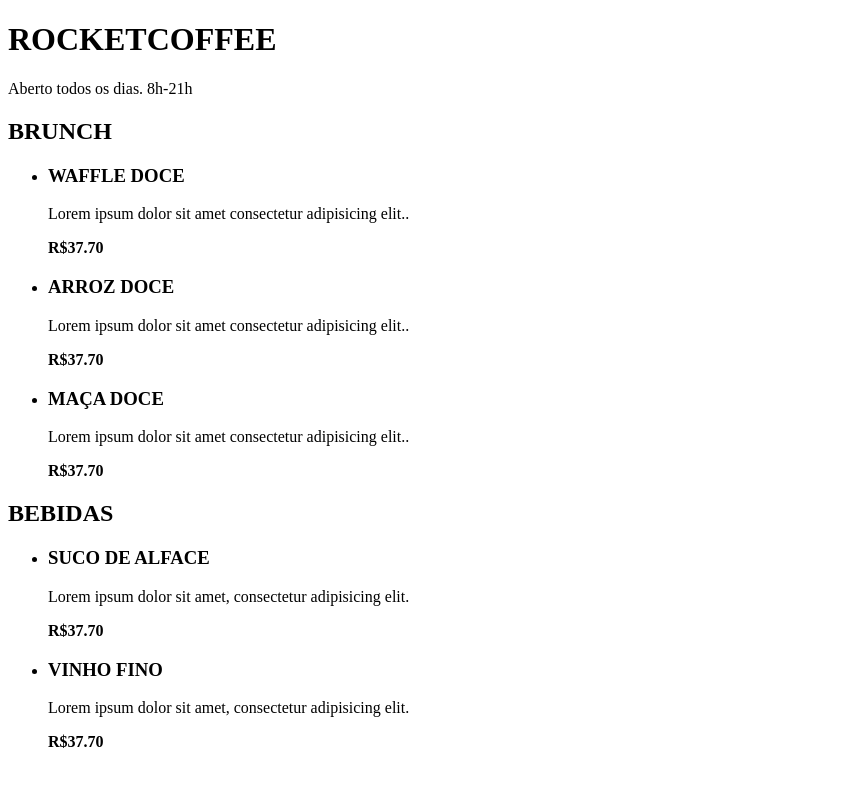
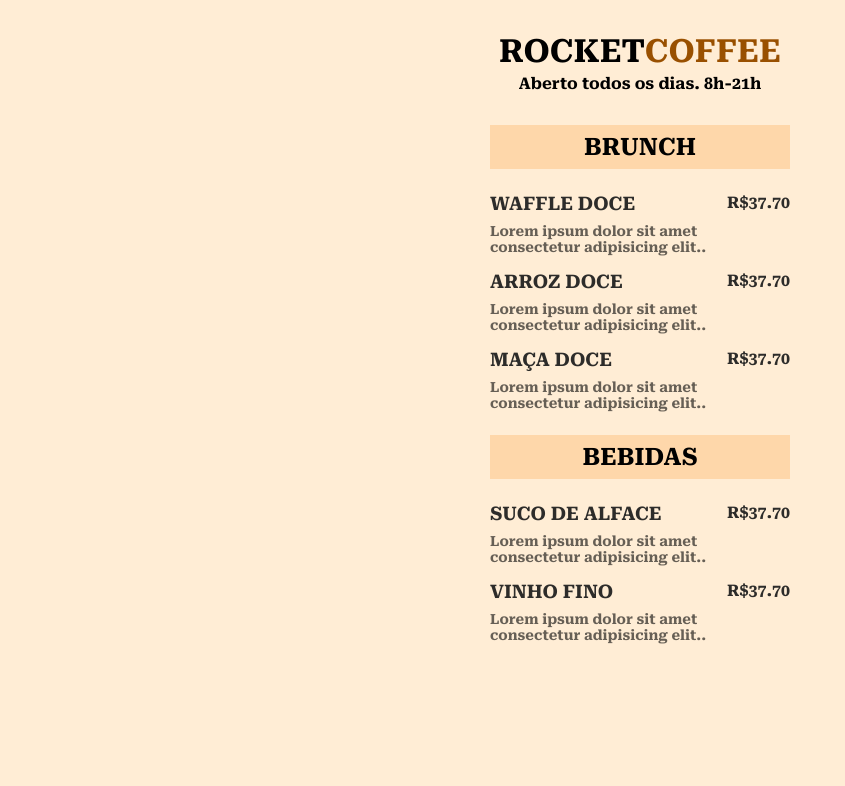
Before and after one commit to helderruiz/projeto-site, a plain HTML site: page index.html in a window 1280 px wide. Shown: the whole page, without its empty margins (0-845 px from the left). Drawn offline with Linux system fonts and the light colour scheme.

Commit message:
criei o css

```diff
--- a/index.html
+++ b/index.html
@@ -5,16 +5,18 @@
     <meta http-equiv="X-UA-Compatible" content="IE=edge">
     <meta name="viewport" content="width=device-width, initial-scale=1.0">
     <title>Menu Digital</title>
+
+    <link rel="stylesheet" href="style.css">
+
 </head>
 <body>
     <header>
-        <h1>ROCKETCOFFEE</h1>
+        <h1>ROCKET<span>COFFEE</span></h1>
         <p>Aberto todos os dias. 8h-21h</p>
     </header>
 
     <section>
         <h2>BRUNCH</h2>
-    </section>
 
     <ul>
         <li>
@@ -50,16 +52,16 @@
             </strong>
         </li>
     </ul>
+    </section>
 
     <section>
         <h2>BEBIDAS</h2>
-    </section>
 
     <ul>
         <li>
             <div class="detalhes">
                 <h3>SUCO DE ALFACE</h3>
-                <p class="descricao">Lorem ipsum dolor sit amet, consectetur adipisicing elit.</p>
+                <p class="descricao">Lorem ipsum dolor sit amet consectetur adipisicing elit..</p>
             </div>
 
             <strong class="preco">
@@ -70,13 +72,15 @@
         <li>
             <div class="detalhes">
                 <h3>VINHO FINO</h3>
-                <p class="descricao">Lorem ipsum dolor sit amet, consectetur adipisicing elit.</p>
+                <p class="descricao">Lorem ipsum dolor sit amet consectetur adipisicing elit..</p>
             </div>
 
             <strong class="preco">
                 R$37.70
             </strong>
         </li>
-    </ul>
+    </section>
+
+
 </body>
 </html>
--- /dev/null
+++ b/style.css
@@ -0,0 +1,72 @@
+@charset "UTF-8";
+
+@import url('https://fonts.googleapis.com/css2? family= Roboto & family= Roboto+Serif:ital,opsz,wght@0,8..144,700;1,8..144,700 & display=trocar');
+
+*{
+    margin: 0px;
+    padding: 0px;
+}
+
+
+body {
+    background-color: #FFEDD5;
+    font-family: 'Roboto Serif', serif;
+    font-weight: 700;
+}
+
+header {
+    padding: 32px 0;
+    text-align: center;
+}
+
+header h1 {
+    margin-bottom: 4px;
+}
+
+header h1 span {
+    color: #995000;
+}
+
+header, section {
+    max-width: 300px;
+    margin: 0 auto;
+}
+
+.descricao {
+    font-family: 'Roboto Serif', serif;
+    font-weight: 400;
+    font-size: 14px;
+
+    color: rgba(0, 0, 0, 0.599);
+}
+
+ul {
+    list-style: none;
+}
+
+ul li {
+    display: flex; /*coloca uma caixa do lado do outro */
+    margin-bottom: 16px;
+    color: #2D2C2A;;
+
+}
+
+li .detalhes {
+    max-width: 240px;
+}
+
+.detalhes h3 {
+    margin-bottom: 8px;
+    color: #2D2C2A;;
+}
+
+section {
+    margin-bottom: 24px;
+}
+
+section h2 {
+    background-color: #FED7AA;
+    padding: 8px 16px;
+    text-align: center;
+    margin-bottom: 24px;
+}
```
